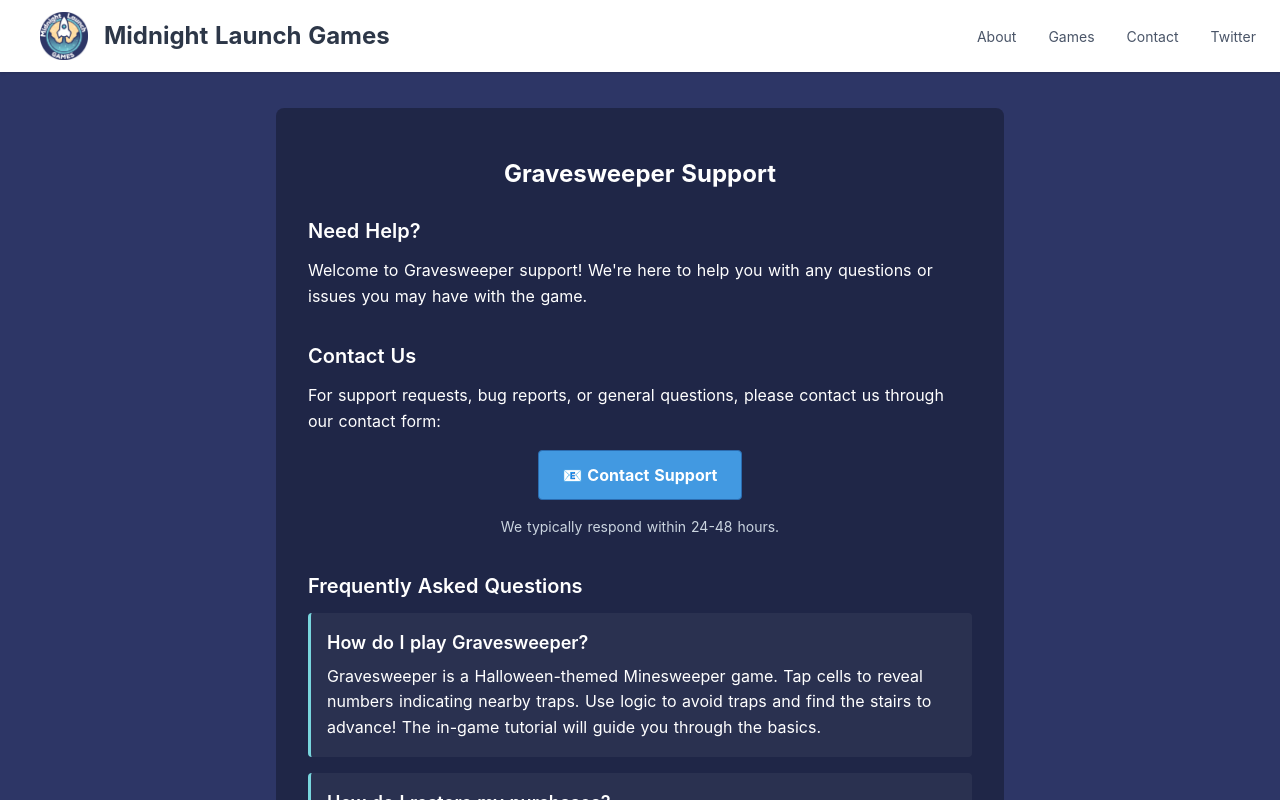
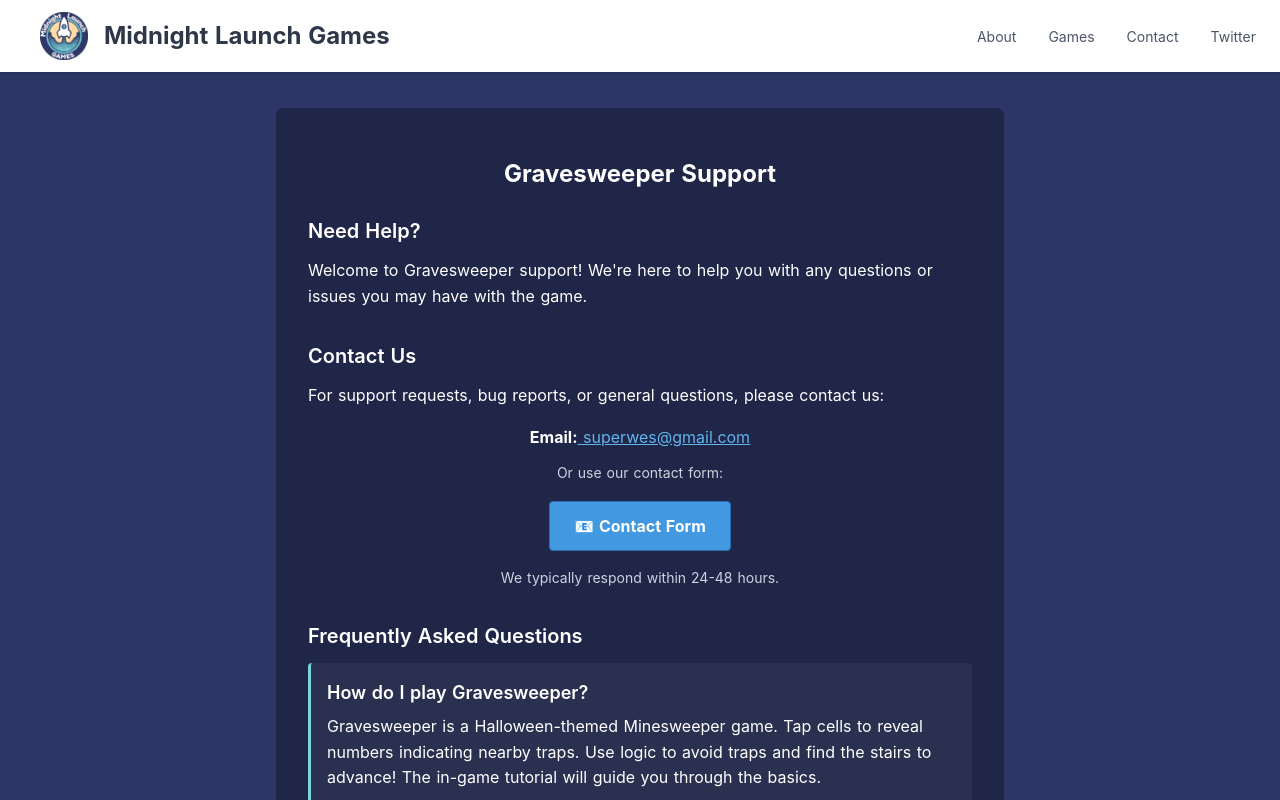
Before and after one commit to SuperWes/MidnightLaunchGamesSite, a Nuxt app: page /games/gravesweeper/support in a window 1280 px wide. Shown: the top 800 px of the page. Built offline with nearby package versions, Linux system fonts and the light colour scheme.

Commit message:
Add email address prominently to support page for App Store compliance

```diff
--- a/pages/games/gravesweeper/support/index.vue
+++ b/pages/games/gravesweeper/support/index.vue
@@ -15,17 +15,24 @@
         <section class="mb-6">
           <h2 class="text-xl font-semibold mb-3">Contact Us</h2>
           <p class="mb-3">
-            For support requests, bug reports, or general questions, please contact us through our contact form:
+            For support requests, bug reports, or general questions, please contact us:
           </p>
           <div class="text-center my-4">
+            <p class="mb-3">
+              <strong>Email:</strong>
+              <a href="mailto:superwes@gmail.com" class="text-blue-400 hover:text-blue-300 underline">
+                superwes@gmail.com
+              </a>
+            </p>
+            <p class="text-sm text-gray-400 mb-4">Or use our contact form:</p>
             <nuxt-link
               to="/contact"
               class="bg-blue-500 hover:bg-blue-700 text-white font-bold py-3 px-6 border border-blue-700 rounded inline-block"
             >
-              📧 Contact Support
+              📧 Contact Form
             </nuxt-link>
           </div>
-          <p class="text-sm text-gray-400 text-center">
+          <p class="text-sm text-gray-400 text-center mt-4">
             We typically respond within 24-48 hours.
           </p>
         </section>
```
